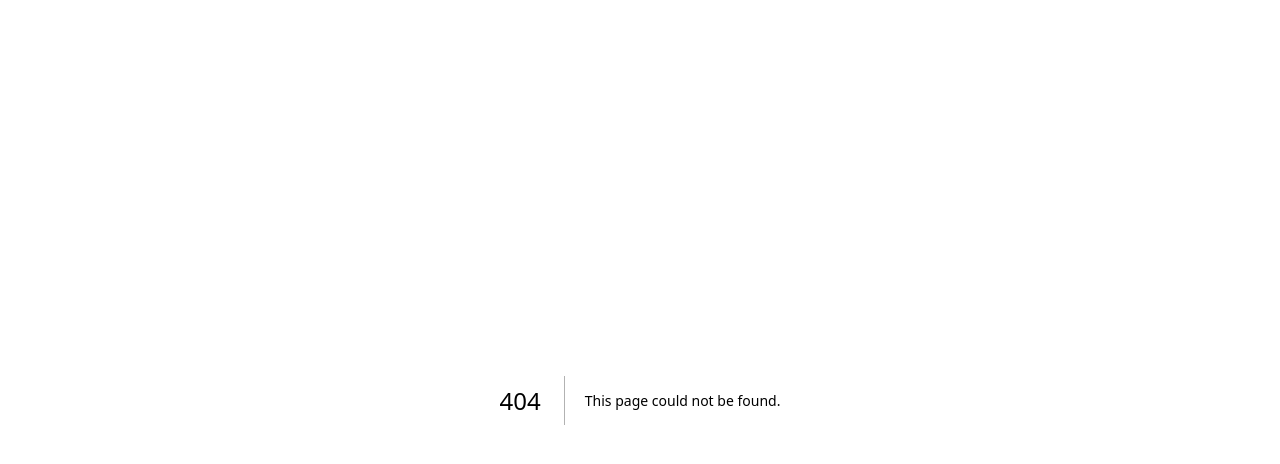
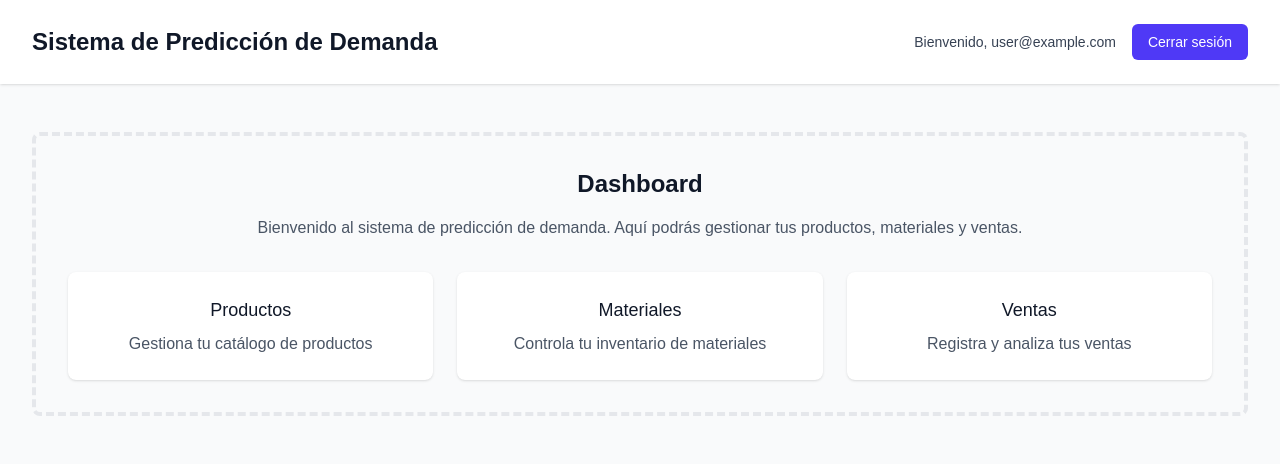
Before and after one commit to FernandoLopez7/Sistema_Prediccion_Demanda_v1, a Next.js app: page /dashboard in a window 1280 px wide. Before the commit this address had no page. Shown: the top 464 px of the page. Built offline with nearby package versions, Linux system fonts and the light colour scheme; no server answers; sample sign-in values are in the browser's storage.

Commit message:
Se agrego el login del sistema con firebase authentication

```diff
--- /dev/null
+++ b/app/dashboard/page.tsx
@@ -0,0 +1,90 @@
+"use client";
+
+import { AuthGuard } from "../../lib/auth-guard";
+import { useAuth } from "../../lib/auth-context";
+import { useRouter } from "next/navigation";
+
+function DashboardContent() {
+  const { user, logout } = useAuth();
+  const router = useRouter();
+
+  const handleLogout = async () => {
+    await logout();
+    router.push("/");
+  };
+
+  return (
+    <div className="min-h-screen bg-gray-50">
+      <header className="bg-white shadow">
+        <div className="max-w-7xl mx-auto px-4 sm:px-6 lg:px-8">
+          <div className="flex justify-between items-center py-6">
+            <div className="flex items-center">
+              <h1 className="text-2xl font-bold text-gray-900">
+                Sistema de Predicción de Demanda
+              </h1>
+            </div>
+            <div className="flex items-center space-x-4">
+              <span className="text-sm text-gray-700">
+                Bienvenido, {user?.email}
+              </span>
+              <button
+                onClick={handleLogout}
+                className="bg-indigo-600 hover:bg-indigo-700 text-white px-4 py-2 rounded-md text-sm font-medium"
+              >
+                Cerrar sesión
+              </button>
+            </div>
+          </div>
+        </div>
+      </header>
+
+      <main className="max-w-7xl mx-auto py-6 sm:px-6 lg:px-8">
+        <div className="px-4 py-6 sm:px-0">
+          <div className="border-4 border-dashed border-gray-200 rounded-lg p-8">
+            <div className="text-center">
+              <h2 className="text-2xl font-semibold text-gray-900 mb-4">
+                Dashboard
+              </h2>
+              <p className="text-gray-600 mb-8">
+                Bienvenido al sistema de predicción de demanda. Aquí podrás
+                gestionar tus productos, materiales y ventas.
+              </p>
+              <div className="grid grid-cols-1 md:grid-cols-3 gap-6">
+                <div className="bg-white p-6 rounded-lg shadow">
+                  <h3 className="text-lg font-medium text-gray-900 mb-2">
+                    Productos
+                  </h3>
+                  <p className="text-gray-600">
+                    Gestiona tu catálogo de productos
+                  </p>
+                </div>
+                <div className="bg-white p-6 rounded-lg shadow">
+                  <h3 className="text-lg font-medium text-gray-900 mb-2">
+                    Materiales
+                  </h3>
+                  <p className="text-gray-600">
+                    Controla tu inventario de materiales
+                  </p>
+                </div>
+                <div className="bg-white p-6 rounded-lg shadow">
+                  <h3 className="text-lg font-medium text-gray-900 mb-2">
+                    Ventas
+                  </h3>
+                  <p className="text-gray-600">Registra y analiza tus ventas</p>
+                </div>
+              </div>
+            </div>
+          </div>
+        </div>
+      </main>
+    </div>
+  );
+}
+
+export default function Dashboard() {
+  return (
+    <AuthGuard>
+      <DashboardContent />
+    </AuthGuard>
+  );
+}
--- a/app/layout.tsx
+++ b/app/layout.tsx
@@ -1,6 +1,7 @@
 import type { Metadata } from "next";
 import { Geist, Geist_Mono } from "next/font/google";
 import "./globals.css";
+import { AuthProvider } from "../lib/auth-context";
 
 const geistSans = Geist({
   variable: "--font-geist-sans",
@@ -13,8 +14,8 @@ const geistMono = Geist_Mono({
 });
 
 export const metadata: Metadata = {
-  title: "Create Next App",
-  description: "Generated by create next app",
+  title: "Sistema de Predicción de Demanda",
+  description: "Sistema para la predicción de demanda industrial",
 };
 
 export default function RootLayout({
@@ -24,10 +25,12 @@ export default function RootLayout({
 }>) {
   return (
     <html
-      lang="en"
+      lang="es"
       className={`${geistSans.variable} ${geistMono.variable} h-full antialiased`}
     >
-      <body className="min-h-full flex flex-col">{children}</body>
+      <body className="min-h-full flex flex-col">
+        <AuthProvider>{children}</AuthProvider>
+      </body>
     </html>
   );
 }
--- a/app/page.tsx
+++ b/app/page.tsx
@@ -1,65 +1,113 @@
-import Image from "next/image";
+"use client";
 
-export default function Home() {
+import { useState } from "react";
+import { useRouter } from "next/navigation";
+import { useAuth } from "../lib/auth-context";
+
+export default function LoginPage() {
+  const [email, setEmail] = useState("");
+  const [password, setPassword] = useState("");
+  const [error, setError] = useState("");
+  const [isLoading, setIsLoading] = useState(false);
+  const { signIn } = useAuth();
+  const router = useRouter();
+
+  const handleSubmit = async (e: React.FormEvent) => {
+    e.preventDefault();
+    setIsLoading(true);
+    setError("");
+
+    try {
+      await signIn(email, password);
+      router.push("/dashboard"); // Redirigir después del login exitoso
+    } catch (error: any) {
+      console.error("Error de autenticación:", error);
+      setError(getErrorMessage(error.code));
+    } finally {
+      setIsLoading(false);
+    }
+  };
+
+  const getErrorMessage = (errorCode: string) => {
+    switch (errorCode) {
+      case "auth/user-not-found":
+        return "Usuario no encontrado. Verifica tu correo electrónico.";
+      case "auth/wrong-password":
+        return "Contraseña incorrecta. Inténtalo de nuevo.";
+      case "auth/invalid-email":
+        return "Correo electrónico inválido.";
+      case "auth/user-disabled":
+        return "Esta cuenta ha sido deshabilitada.";
+      case "auth/too-many-requests":
+        return "Demasiados intentos fallidos. Inténtalo más tarde.";
+      default:
+        return "Error al iniciar sesión. Inténtalo de nuevo.";
+    }
+  };
+
   return (
-    <div className="flex flex-col flex-1 items-center justify-center bg-zinc-50 font-sans dark:bg-black">
-      <main className="flex flex-1 w-full max-w-3xl flex-col items-center justify-between py-32 px-16 bg-white dark:bg-black sm:items-start">
-        <Image
-          className="dark:invert"
-          src="/next.svg"
-          alt="Next.js logo"
-          width={100}
-          height={20}
-          priority
-        />
-        <div className="flex flex-col items-center gap-6 text-center sm:items-start sm:text-left">
-          <h1 className="max-w-xs text-3xl font-semibold leading-10 tracking-tight text-black dark:text-zinc-50">
-            To get started, edit the page.tsx file.
-          </h1>
-          <p className="max-w-md text-lg leading-8 text-zinc-600 dark:text-zinc-400">
-            Looking for a starting point or more instructions? Head over to{" "}
-            <a
-              href="https://vercel.com/templates?framework=next.js&utm_source=create-next-app&utm_medium=appdir-template-tw&utm_campaign=create-next-app"
-              className="font-medium text-zinc-950 dark:text-zinc-50"
-            >
-              Templates
-            </a>{" "}
-            or the{" "}
-            <a
-              href="https://nextjs.org/learn?utm_source=create-next-app&utm_medium=appdir-template-tw&utm_campaign=create-next-app"
-              className="font-medium text-zinc-950 dark:text-zinc-50"
-            >
-              Learning
-            </a>{" "}
-            center.
+    <div className="min-h-screen flex items-center justify-center bg-gray-50 py-12 px-4 sm:px-6 lg:px-8">
+      <div className="max-w-md w-full space-y-8">
+        <div>
+          <h2 className="mt-6 text-center text-3xl font-extrabold text-gray-900">
+            Sistema de Predicción de Demanda
+          </h2>
+          <p className="mt-2 text-center text-sm text-gray-600">
+            Inicia sesión en tu cuenta
           </p>
         </div>
-        <div className="flex flex-col gap-4 text-base font-medium sm:flex-row">
-          <a
-            className="flex h-12 w-full items-center justify-center gap-2 rounded-full bg-foreground px-5 text-background transition-colors hover:bg-[#383838] dark:hover:bg-[#ccc] md:w-[158px]"
-            href="https://vercel.com/new?utm_source=create-next-app&utm_medium=appdir-template-tw&utm_campaign=create-next-app"
-            target="_blank"
-            rel="noopener noreferrer"
-          >
-            <Image
-              className="dark:invert"
-              src="/vercel.svg"
-              alt="Vercel logomark"
-              width={16}
-              height={16}
-            />
-            Deploy Now
-          </a>
-          <a
-            className="flex h-12 w-full items-center justify-center rounded-full border border-solid border-black/[.08] px-5 transition-colors hover:border-transparent hover:bg-black/[.04] dark:border-white/[.145] dark:hover:bg-[#1a1a1a] md:w-[158px]"
-            href="https://nextjs.org/docs?utm_source=create-next-app&utm_medium=appdir-template-tw&utm_campaign=create-next-app"
-            target="_blank"
-            rel="noopener noreferrer"
-          >
-            Documentation
-          </a>
-        </div>
-      </main>
+        <form className="mt-8 space-y-6" onSubmit={handleSubmit}>
+          {error && (
+            <div className="rounded-md bg-red-50 p-4">
+              <div className="text-sm text-red-700">{error}</div>
+            </div>
+          )}
+          <div className="rounded-md shadow-sm -space-y-px">
+            <div>
+              <label htmlFor="email" className="sr-only">
+                Correo electrónico
+              </label>
+              <input
+                id="email"
+                name="email"
+                type="email"
+                autoComplete="email"
+                required
+                className="appearance-none rounded-none relative block w-full px-3 py-2 border border-gray-300 placeholder-gray-500 text-gray-900 rounded-t-md focus:outline-none focus:ring-indigo-500 focus:border-indigo-500 focus:z-10 sm:text-sm"
+                placeholder="Correo electrónico"
+                value={email}
+                onChange={(e) => setEmail(e.target.value)}
+              />
+            </div>
+            <div>
+              <label htmlFor="password" className="sr-only">
+                Contraseña
+              </label>
+              <input
+                id="password"
+                name="password"
+                type="password"
+                autoComplete="current-password"
+                required
+                className="appearance-none rounded-none relative block w-full px-3 py-2 border border-gray-300 placeholder-gray-500 text-gray-900 rounded-b-md focus:outline-none focus:ring-indigo-500 focus:border-indigo-500 focus:z-10 sm:text-sm"
+                placeholder="Contraseña"
+                value={password}
+                onChange={(e) => setPassword(e.target.value)}
+              />
+            </div>
+          </div>
+
+          <div>
+            <button
+              type="submit"
+              disabled={isLoading}
+              className="group relative w-full flex justify-center py-2 px-4 border border-transparent text-sm font-medium rounded-md text-white bg-indigo-600 hover:bg-indigo-700 focus:outline-none focus:ring-2 focus:ring-offset-2 focus:ring-indigo-500 disabled:opacity-50 disabled:cursor-not-allowed"
+            >
+              {isLoading ? "Iniciando sesión..." : "Iniciar sesión"}
+            </button>
+          </div>
+        </form>
+      </div>
     </div>
   );
 }
--- /dev/null
+++ b/lib/auth-context.tsx
@@ -0,0 +1,61 @@
+"use client";
+
+import {
+  createContext,
+  useContext,
+  useEffect,
+  useState,
+  ReactNode,
+} from "react";
+import {
+  User,
+  onAuthStateChanged,
+  signInWithEmailAndPassword,
+  signOut,
+} from "firebase/auth";
+import { auth } from "./firebase";
+
+interface AuthContextType {
+  user: User | null;
+  loading: boolean;
+  signIn: (email: string, password: string) => Promise<void>;
+  logout: () => Promise<void>;
+}
+
+const AuthContext = createContext<AuthContextType | undefined>(undefined);
+
+export function AuthProvider({ children }: { children: ReactNode }) {
+  const [user, setUser] = useState<User | null>(null);
+  const [loading, setLoading] = useState(true);
+
+  useEffect(() => {
+    const unsubscribe = onAuthStateChanged(auth, (user) => {
+      setUser(user);
+      setLoading(false);
+    });
+
+    return unsubscribe;
+  }, []);
+
+  const signIn = async (email: string, password: string) => {
+    await signInWithEmailAndPassword(auth, email, password);
+  };
+
+  const logout = async () => {
+    await signOut(auth);
+  };
+
+  return (
+    <AuthContext.Provider value={{ user, loading, signIn, logout }}>
+      {children}
+    </AuthContext.Provider>
+  );
+}
+
+export function useAuth() {
+  const context = useContext(AuthContext);
+  if (context === undefined) {
+    throw new Error("useAuth must be used within an AuthProvider");
+  }
+  return context;
+}
--- /dev/null
+++ b/lib/auth-guard.tsx
@@ -0,0 +1,37 @@
+"use client";
+
+import { useAuth } from "./auth-context";
+import { useRouter } from "next/navigation";
+import { useEffect, ReactNode } from "react";
+
+interface AuthGuardProps {
+  children: ReactNode;
+}
+
+export function AuthGuard({ children }: AuthGuardProps) {
+  const { user, loading } = useAuth();
+  const router = useRouter();
+
+  useEffect(() => {
+    if (!loading && !user) {
+      router.push("/");
+    }
+  }, [user, loading, router]);
+
+  if (loading) {
+    return (
+      <div className="min-h-screen flex items-center justify-center">
+        <div className="text-center">
+          <div className="animate-spin rounded-full h-32 w-32 border-b-2 border-indigo-600"></div>
+          <p className="mt-4 text-gray-600">Verificando autenticación...</p>
+        </div>
+      </div>
+    );
+  }
+
+  if (!user) {
+    return null;
+  }
+
+  return <>{children}</>;
+}
--- /dev/null
+++ b/lib/firebase.ts
@@ -0,0 +1,19 @@
+// lib/firebase.ts
+import { initializeApp } from "firebase/app";
+import { getAuth } from "firebase/auth";
+
+const firebaseConfig = {
+  apiKey: process.env.NEXT_PUBLIC_FIREBASE_API_KEY,
+  authDomain: process.env.NEXT_PUBLIC_FIREBASE_AUTH_DOMAIN,
+  projectId: process.env.NEXT_PUBLIC_FIREBASE_PROJECT_ID,
+  storageBucket: process.env.NEXT_PUBLIC_FIREBASE_STORAGE_BUCKET,
+  messagingSenderId: process.env.NEXT_PUBLIC_FIREBASE_MESSAGING_SENDER_ID,
+  appId: process.env.NEXT_PUBLIC_FIREBASE_APP_ID,
+};
+
+// Initialize Firebase
+const app = initializeApp(firebaseConfig);
+
+// Initialize Firebase Authentication and get a reference to the service
+export const auth = getAuth(app);
+export default app;
--- a/package.json
+++ b/package.json
@@ -11,6 +11,7 @@
   "dependencies": {
     "@prisma/client": "6.19.3",
     "fast-xml-parser": "5.5.11",
+    "firebase": "^12.12.0",
     "next": "16.2.3",
     "prisma": "6.19.3",
     "react": "19.2.4",
```
Also changed, not shown: 2 other files (tests, documents, lock files or other folders).
